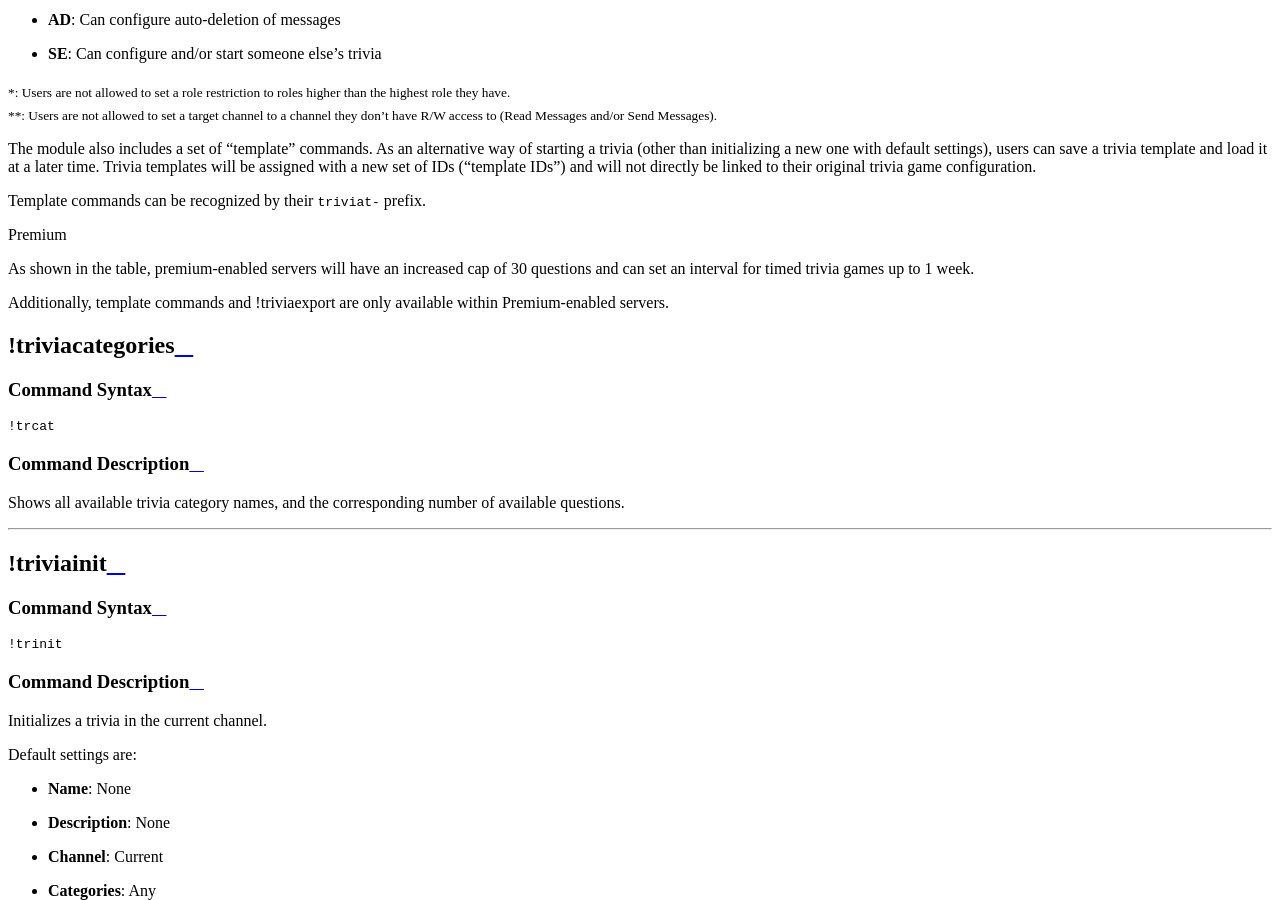
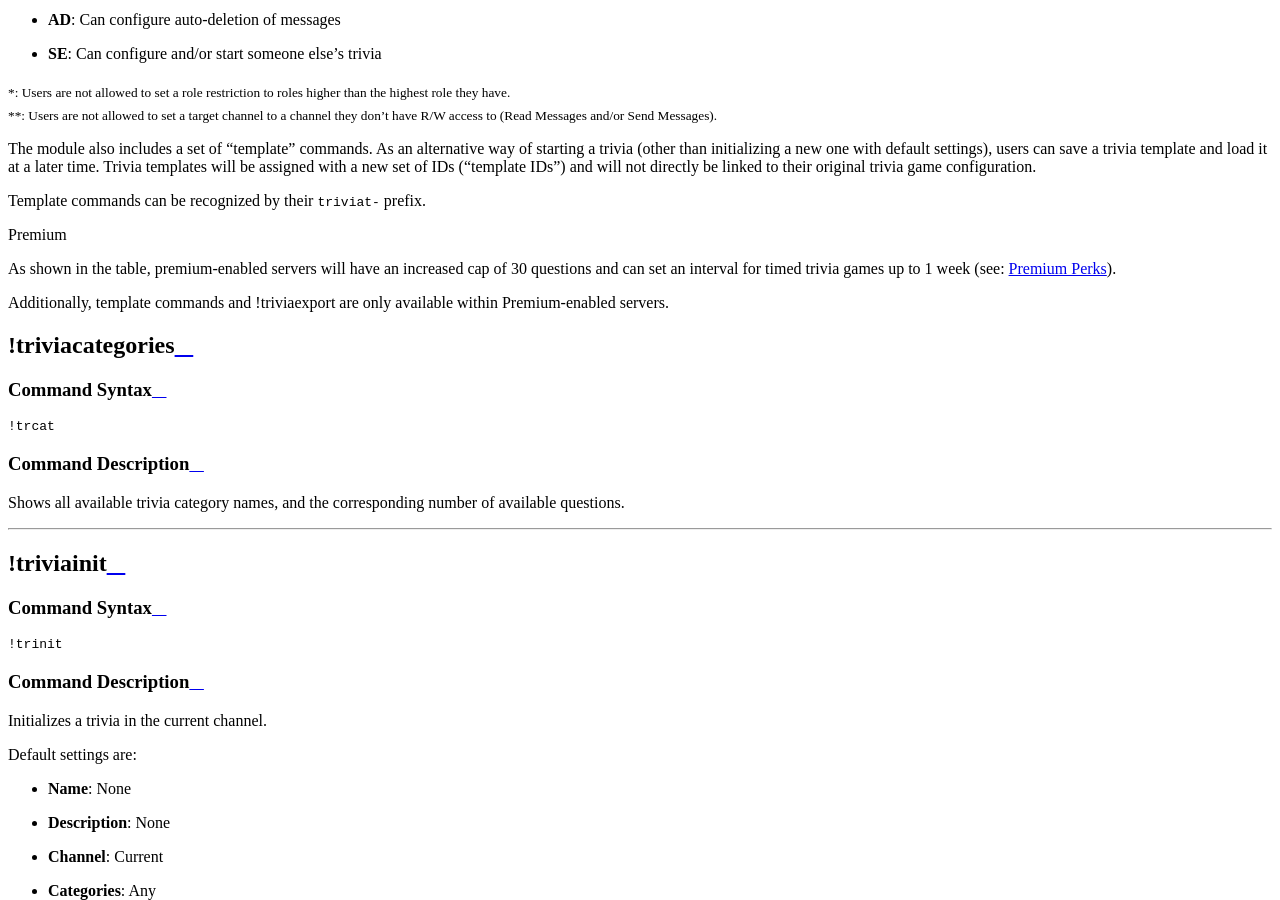
Before and after one commit to cycloptux/GiselleBot-Documentation, a Sphinx documentation site: the page built from docs/source/modules/trivia.rst, in a window 1280 px wide and 900 px high, scrolled down 3089 px. Built offline with Sphinx 7.4.7 and the Read the Docs theme 2.0.0, drawn with Linux system fonts in a browser that asks for light colours.

Commit message:
Added a line.

```diff
--- a/docs/source/modules/trivia.rst
+++ b/docs/source/modules/trivia.rst
@@ -39,7 +39,7 @@ Template commands can be recognized by their ``triviat-`` prefix.
 
 .. admonition:: Premium
 
-    As shown in the table, premium-enabled servers will have an increased cap of 30 questions and can set an interval for timed trivia games up to 1 week.
+    As shown in the table, premium-enabled servers will have an increased cap of 30 questions and can set an interval for timed trivia games up to 1 week (see: :ref:`premium-perks`).
 
     Additionally, template commands and |bot_prefix|\ triviaexport are only available within Premium-enabled servers.
 
```
